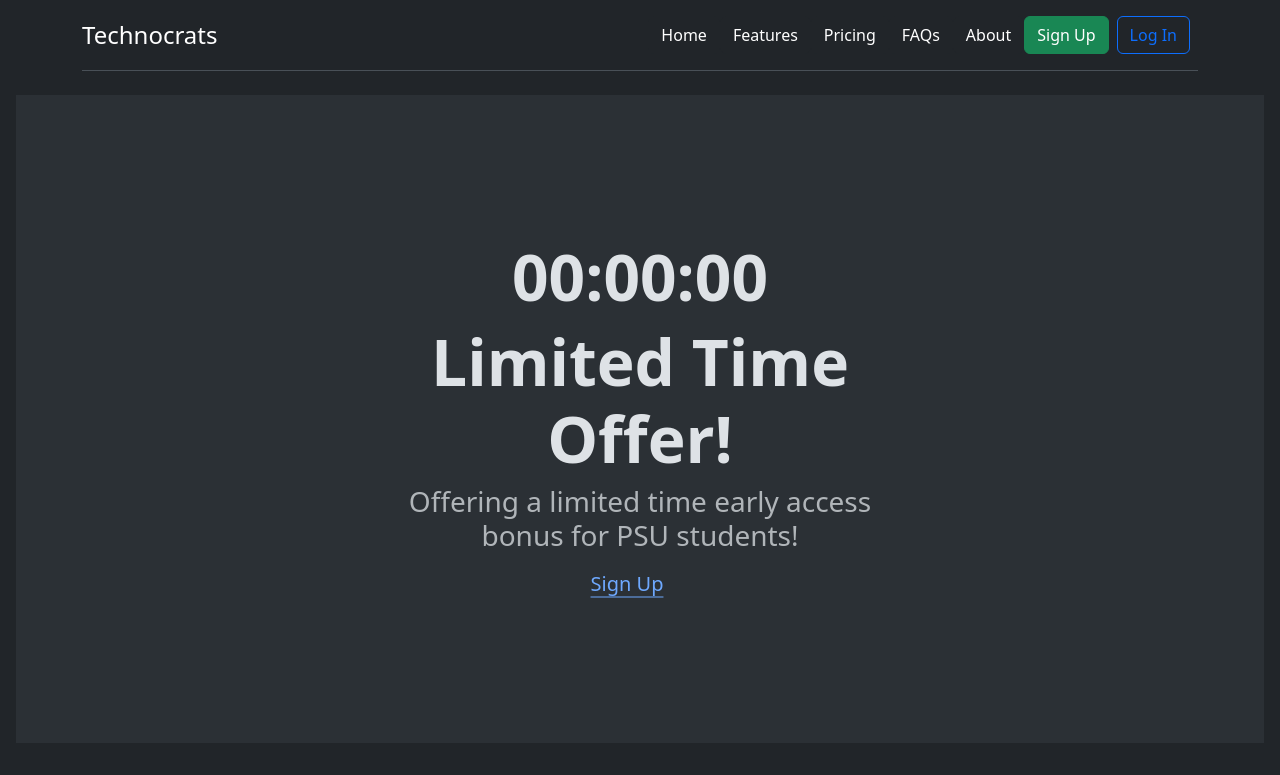
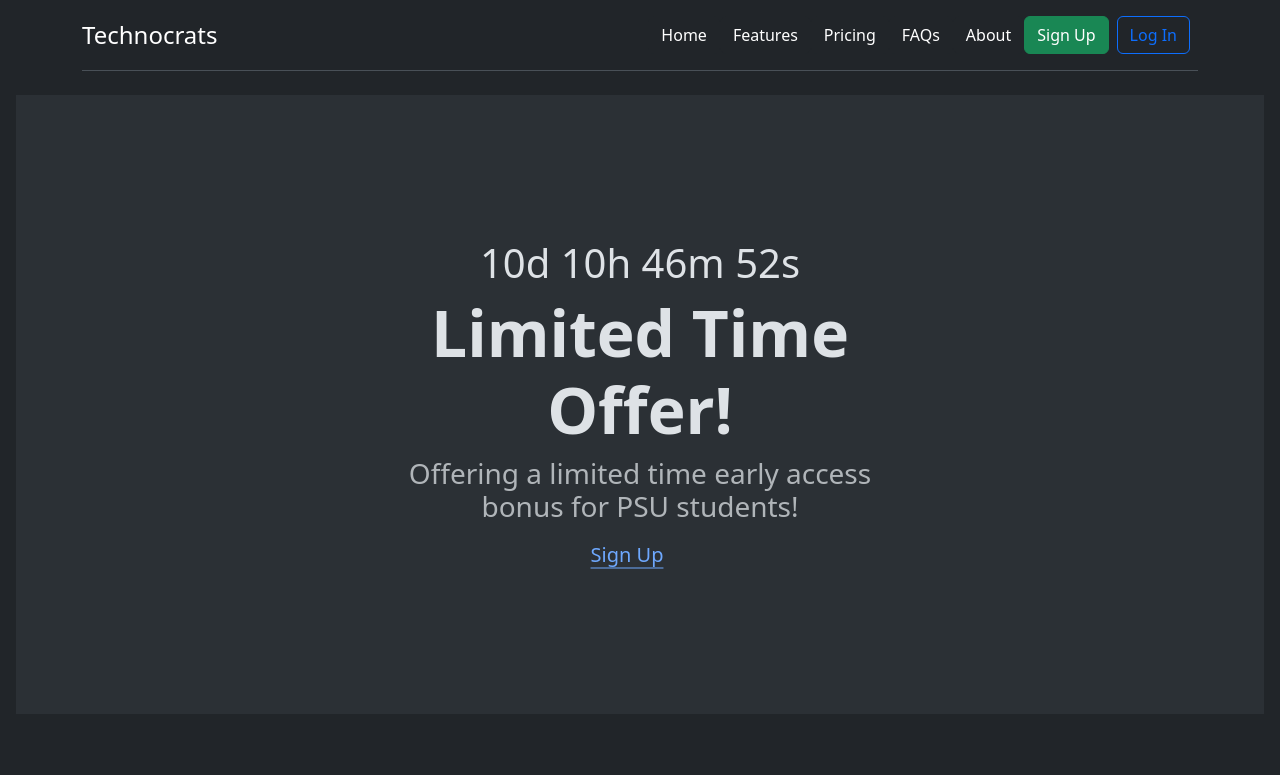
Before and after one commit to Sahaj-Tech-ltd/Landing, a plain HTML site: page index.html in a window 1280 px wide. Shown: the top 775 px of the page. Drawn offline with nearby package versions, Linux system fonts and the light colour scheme.

Commit message:
added timer

```diff
--- a/index.html
+++ b/index.html
@@ -35,7 +35,41 @@
     <!--Front-Jumbotron-->
     <div class="position-relative overflow-hidden p-3 p-md-5 m-md-3 text-center bg-body-tertiary">
       <div class="col-md-6 p-lg-5 mx-auto my-5">
-        <h1 class="display-3 fw-bold timer">00:00:00</h1>
+
+        <!-- Display the countdown timer in an element -->
+        <h1 id="timer"></h1>
+
+        <script>
+        // Set the date we're counting down to
+        var countDownDate = new Date("Mar 16, 2024 14:00:00").getTime();
+
+        // Update the count down every 1 second
+        var x = setInterval(function() {
+
+          // Get today's date and time
+          var now = new Date().getTime();
+
+          // Find the distance between now and the count down date
+          var distance = countDownDate - now;
+
+          // Time calculations for days, hours, minutes and seconds
+          var days = Math.floor(distance / (1000 * 60 * 60 * 24));
+          var hours = Math.floor((distance % (1000 * 60 * 60 * 24)) / (1000 * 60 * 60));
+          var minutes = Math.floor((distance % (1000 * 60 * 60)) / (1000 * 60));
+          var seconds = Math.floor((distance % (1000 * 60)) / 1000);
+
+          // Display the result in the element with id="demo"
+          document.getElementById("timer").innerHTML = days + "d " + hours + "h "
+          + minutes + "m " + seconds + "s ";
+
+          // If the count down is finished, write some text
+          if (distance < 0) {
+            clearInterval(x);
+            document.getElementById("timer").innerHTML = "EXPIRED";
+          }
+        }, 1000);
+        </script>
+
         <h1 class="display-3 fw-bold">Limited Time Offer!</h1>
         <h3 class="fw-normal text-muted mb-3">Offering a limited time early access bonus for PSU students!</h3>
         <div class="d-flex gap-3 justify-content-center lead fw-normal">
```
